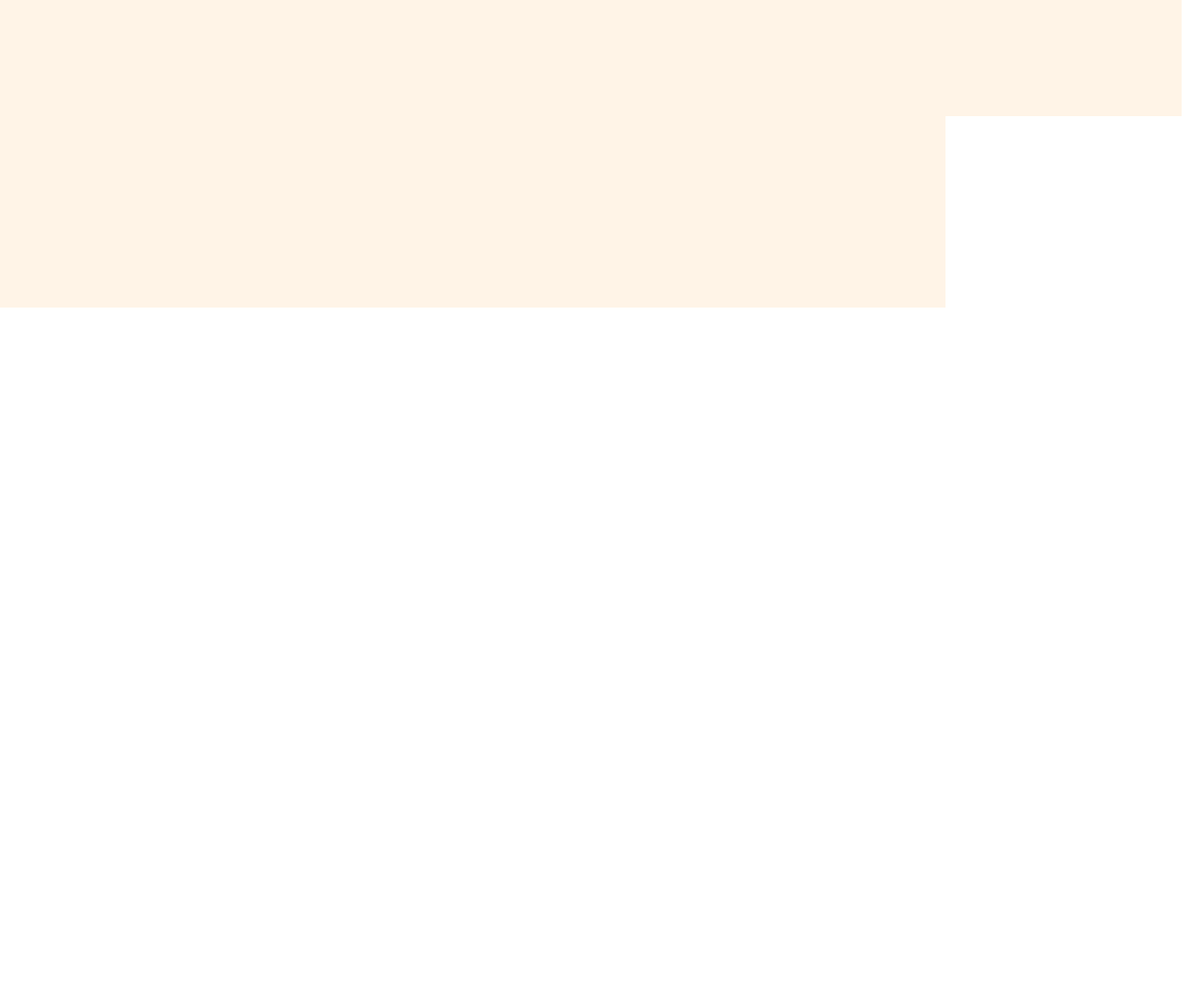
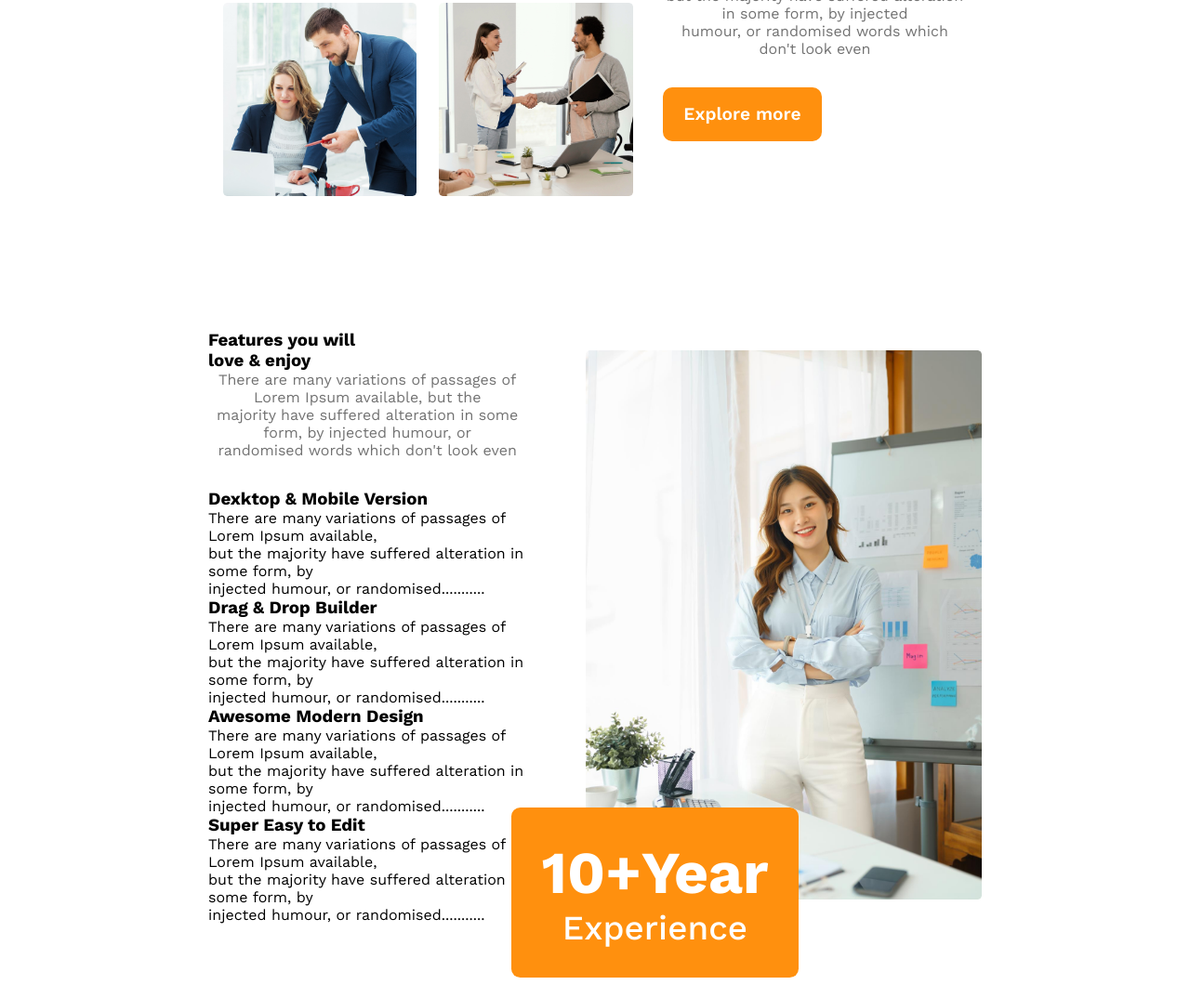
Before and after one commit to Shakil57375/assignment-two, a plain HTML site: page index.html in a window 1280 px wide. Shown: the part 1400-2474 px from the top of the page at 93% size. Before the commit the page ends 1731 px from the top, so only its background shows below. Drawn offline with nearby package versions, Linux system fonts and the light colour scheme; a web font is replaced by a local one.

Commit message:
love and enjoy section added

```diff
--- a/index.html
+++ b/index.html
@@ -49,7 +49,7 @@
                 <h1 class="feature-section-header"> <span class="gray">Quick   list</span> <span class="black">of Our </span><br>
                     <span class="orange">Features</span>
                 </h1>
-                <p class="feature-dec">There are many variations of passages of Lorem Ipsum available,<br>
+                <p class="dec">There are many variations of passages of Lorem Ipsum available,<br>
                     but the majority have suffered alteration in some form, by injected <br>
                     humour, or randomised words which don't look even</p>
                 <button class="btn">Explore more</button>
@@ -58,7 +58,55 @@
     <!-- End of feature section -->
     <!-- Start of feature you will love and enjoy -->
     <section class="love_enjoy love_container">
-        <h1 class="love-title">Features you will <br> love & enjoy</h1>
+        <aside class="love_enjoy_info">
+            <div class="love_enjoy_header">
+                <h1 class="love-title">Features you will <br> love & enjoy</h1>
+                <p class="dec">There are many variations of passages of Lorem Ipsum available, but the <br> majority have suffered alteration in some form, by injected humour, or <br>
+                    randomised words which don't look even</p>
+            </div>
+            <div class="love_enjoy_description">
+                <div>
+                    <h3 class="header_description">
+                        Dexktop & Mobile Version
+                    </h3>
+                    <p class="love_enjoy_pera">
+                        There are many variations of passages of Lorem Ipsum available, <br> but the majority have suffered alteration in some form, by <br>injected humour, or randomised...........
+                    </p>
+                </div>
+                <div>
+                    <h3 class="header_description">
+                        Drag & Drop Builder
+                    </h3>
+                    <p class="love_enjoy_pera">
+                        There are many variations of passages of Lorem Ipsum available, <br> but the majority have suffered alteration in some form, by <br>injected humour, or randomised...........
+                    </p>
+                </div>
+                <div>
+                    <h3 class="header_description">
+                        Awesome Modern Design
+                    </h3>
+                    <p class="love_enjoy_pera">
+                        There are many variations of passages of Lorem Ipsum available, <br> but the majority have suffered alteration in some form, by <br>injected humour, or randomised...........
+                    </p>
+                </div>
+                <div>
+                    <h3 class="header_description">
+                        Super Easy to Edit
+                    </h3>
+                    <p class="love_enjoy_pera">
+                        There are many variations of passages of Lorem Ipsum available, <br> but the majority have suffered alteration in some form, by <br>injected humour, or randomised...........
+                    </p>
+                </div>
+            </div>
+        </aside>
+        <aside class="love_enjoy_img">
+            <div class="img-sec">
+                <img src="images/architect.png" alt="">
+            </div>
+            <div class="img-btn">
+                <button class="btn-1">10+Year <span>Experience</span></button>
+            </div>
+        </aside>
     </section>
     </main>
     <!-- End of main section -->
--- a/style.css
+++ b/style.css
@@ -134,7 +134,7 @@ Start of feature section
     color: #FF9E2C;
 }
 
-.feature-dec{
+.dec{
     font-size: 1rem;
     color: #727272;
     font-weight: 400;
@@ -145,3 +145,45 @@ Start of feature section
 /*-----------------
 End of feature section
 ----------------------*/
+/*-----------------
+Start of Love and Enjoy section
+----------------------*/
+
+.love_enjoy{
+    padding: 5rem 14rem;
+    display: flex;
+    align-items: center;
+    justify-content: space-between;
+    gap: 4rem;
+}
+
+.love_enjoy_img{
+    position: relative;
+}
+
+.love_enjoy_img .img-sec > img{
+    width: 100%;
+}
+
+
+.img-btn .btn-1{
+    position: absolute;
+    bottom: -5rem;
+    left: -5rem;
+    padding: 2rem 2rem;
+    border-radius: 0.6rem;
+    background: #FF900E;
+    color: #fff;
+    font-size: 4rem;
+    font-weight: 700;
+    border: none;
+    display: flex;
+    align-items: center;
+    flex-direction: column;
+}
+
+.img-btn .btn-1 > span{
+    font-size: 2.3rem;
+    font-weight: 500;
+    color: #fff;
+}
```
